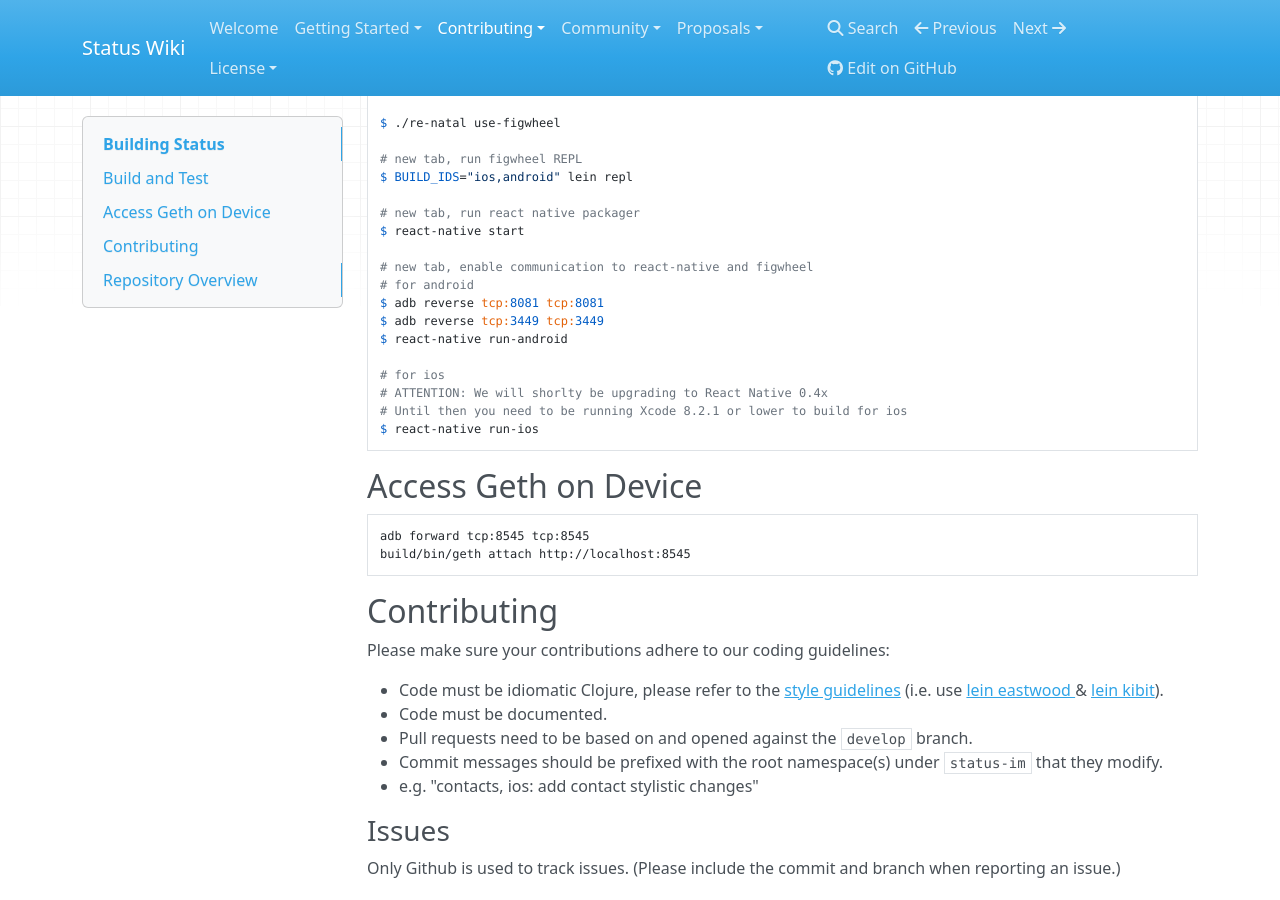
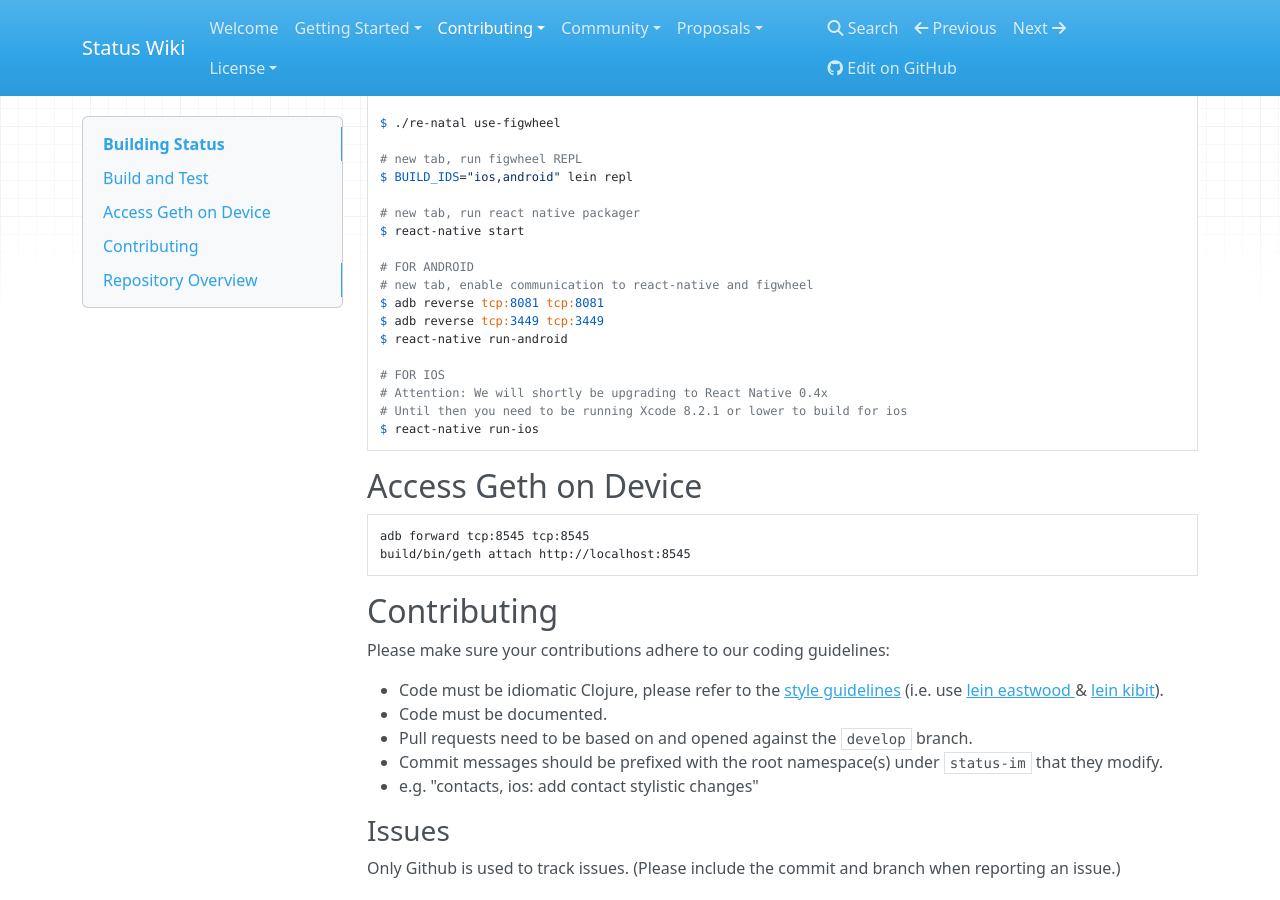
Before and after one commit to status-im/wiki.status.im, an MkDocs documentation site: the page built from docs/contributing/development/building-status.md, in a window 1280 px wide and 900 px high, scrolled down 1024 px. Built offline with MkDocs 1.6.1, drawn with Linux system fonts in a browser that asks for light colours; nearby versions of some CDN libraries; old or Windows-style settings are respelled for this version of MkDocs.

Commit message:
Fixed typo and minor formatting

```diff
--- a/docs/contributing/development/building-status.md
+++ b/docs/contributing/development/building-status.md
@@ -48,14 +48,14 @@ This guide is written with OS X in mind.
     # new tab, run react native packager
     $ react-native start
 
+    # FOR ANDROID
     # new tab, enable communication to react-native and figwheel
-    # for android
     $ adb reverse tcp:8081 tcp:8081
     $ adb reverse tcp:3449 tcp:3449
     $ react-native run-android
 
-    # for ios
-    # ATTENTION: We will shorlty be upgrading to React Native 0.4x
+    # FOR IOS
+    # Attention: We will shortly be upgrading to React Native 0.4x
     # Until then you need to be running Xcode 8.2.1 or lower to build for ios
     $ react-native run-ios
 
```
